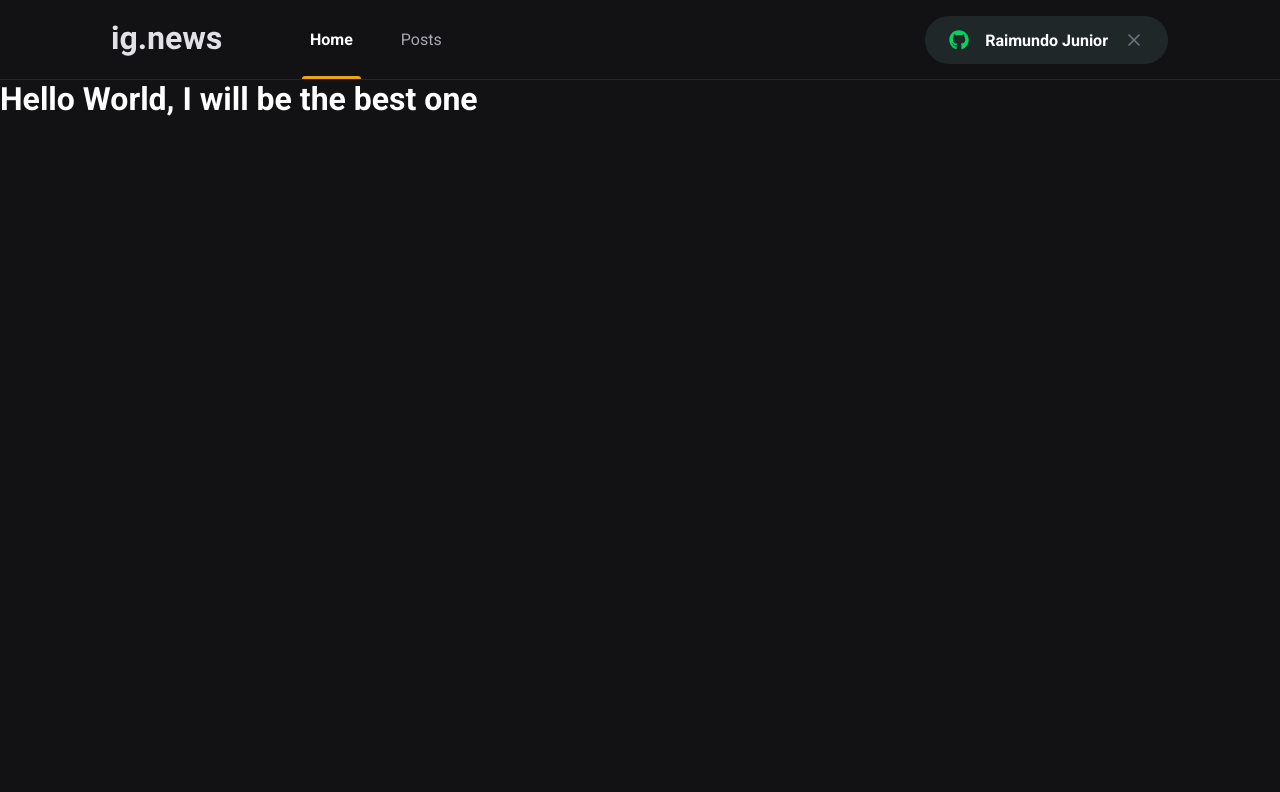
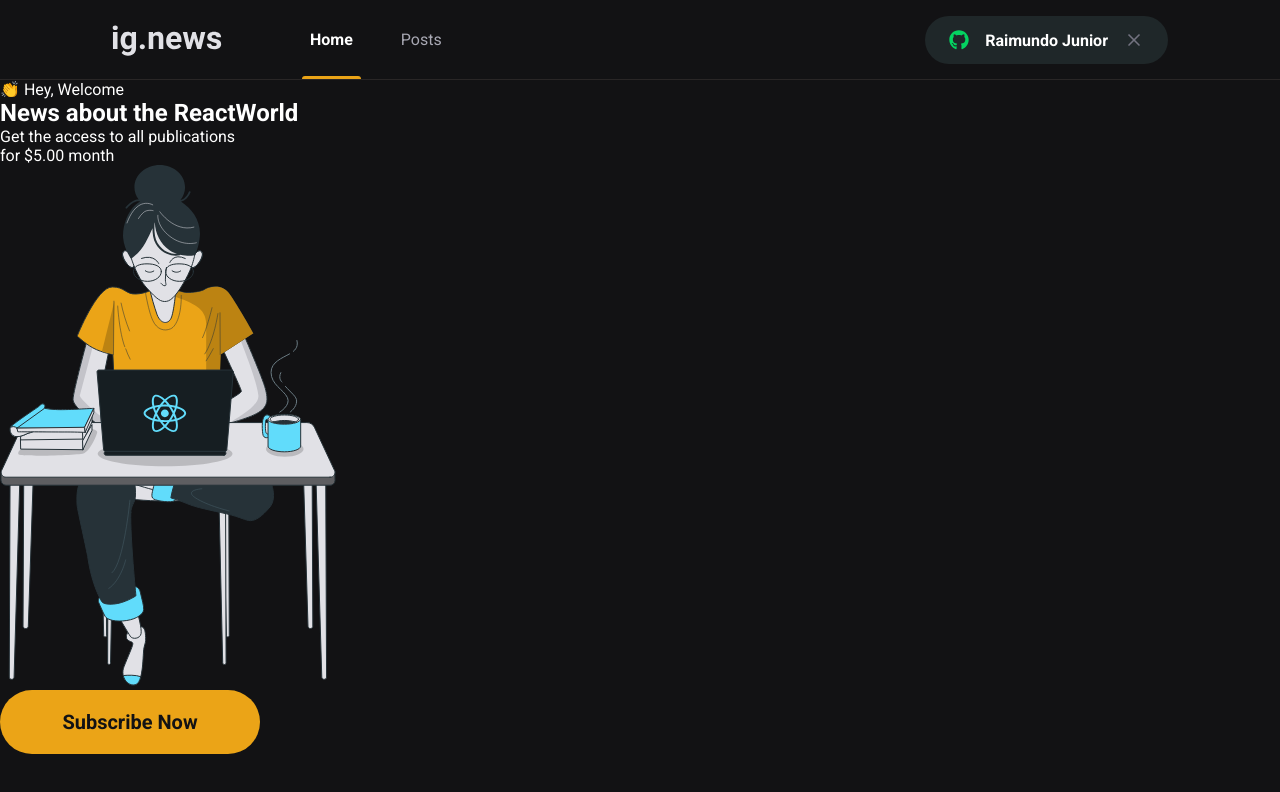
Before and after one commit to RaimundoJSoares/Ignews, a Next.js app: page / in a window 1280 px wide. Shown: the top 792 px of the page. Built offline with nearby package versions, Linux system fonts and the light colour scheme.

Commit message:
Desenvolvendo a Home

```diff
--- /dev/null
+++ b/src/components/SubscribeButton/index.tsx
@@ -0,0 +1,12 @@
+import styles from './styles.module.scss'
+
+export function SubscribeButton() {
+  return(
+    <button
+    type='button'
+    className={styles.subscribeButton}
+    >
+      Subscribe Now
+    </button>
+  )
+}
--- /dev/null
+++ b/src/components/SubscribeButton/styles.module.scss
@@ -0,0 +1,21 @@
+.subscribeButton {
+  width: 260px;
+  height: 4rem;
+  border: 0;
+  border-radius: 2rem;
+  background: var(--yellow-500);
+  color: var(--gray-900);
+  font-size: 1.25rem;
+  font-weight: bold;
+
+
+  display: flex;
+  align-items: center;
+  justify-content: center;
+
+  transition: 0.2s;
+
+  &:hover {
+    filter: brightness(0.8);
+  }
+}
--- a/src/pages/index.tsx
+++ b/src/pages/index.tsx
@@ -1,5 +1,23 @@
+import Head from 'next/head'
+import { SubscribeButton } from '../components/SubscribeButton'
+
 export default function Home() {
   return (
-    <h1>Hello World, I will be the best one</h1>
+    <>
+    <Head>
+      <title>Home | ig.news</title>
+    </Head>
+    <main>
+      <section>
+        <span>👏 Hey, Welcome</span>
+        <h1>News about the <span>React</span>World</h1>
+        <p>Get the access to all publications <br/>
+        <span>for $5.00 month</span>
+        </p>
+      </section>
+      <img src="/images/avatar.svg" alt='avatar' />
+      <SubscribeButton/>
+    </main>
+    </>
   )
 }
```
